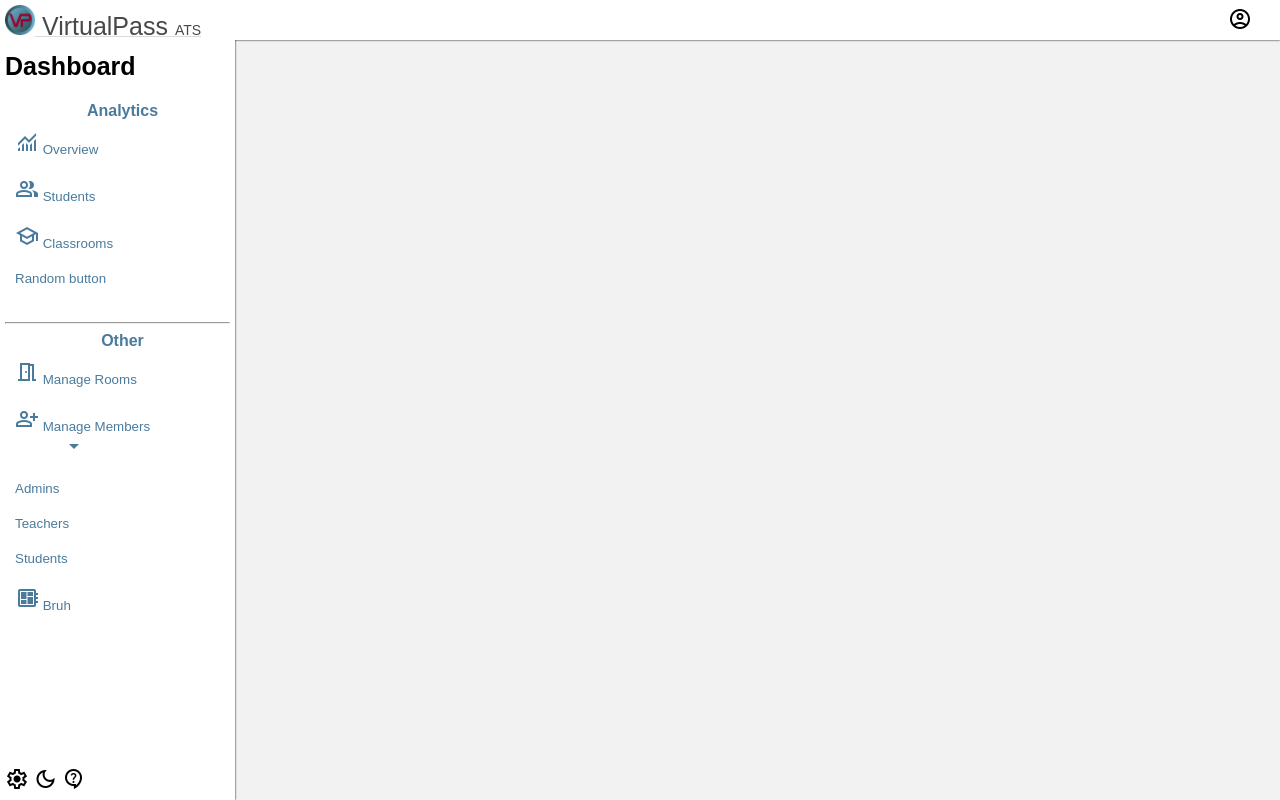
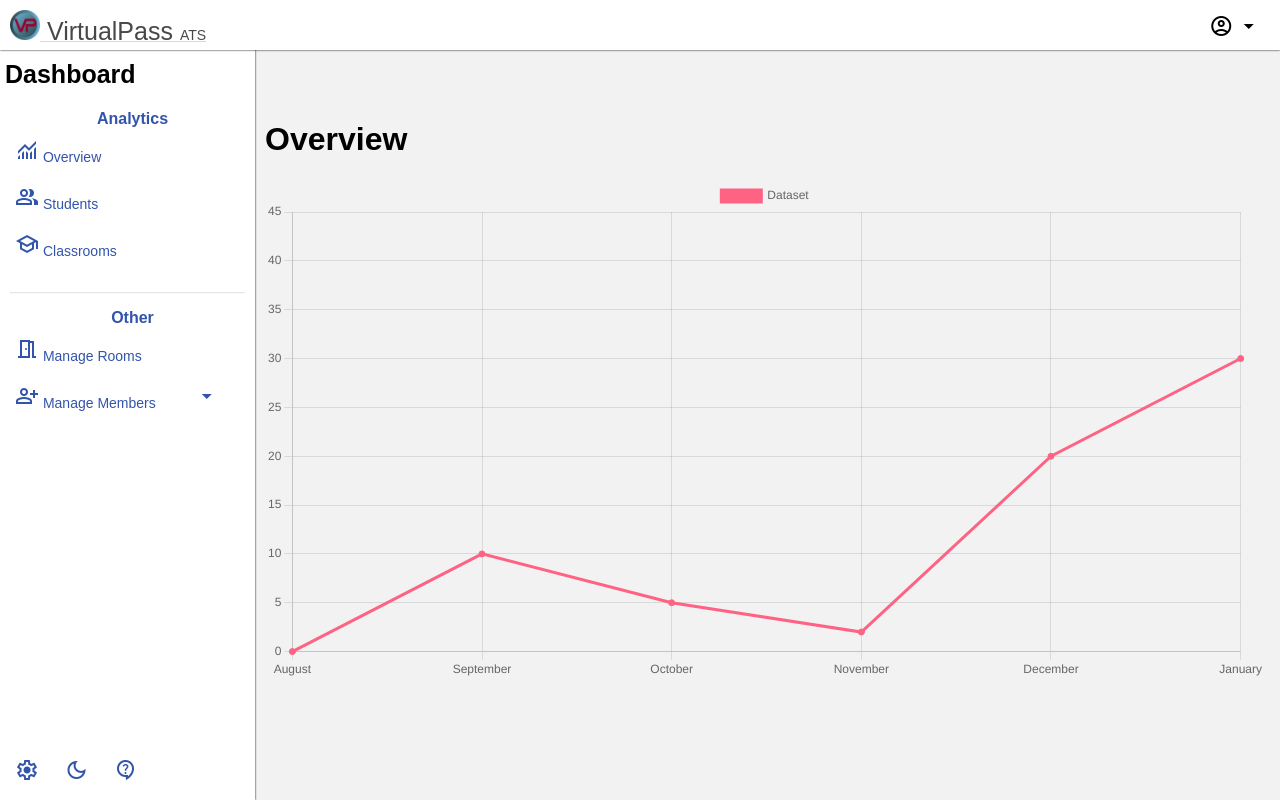
Before and after one commit to Duedot43/VirtualPass, a PHP site: page /home.html in a window 1280 px wide. Run offline with PHP 8.4, Linux system fonts and the light colour scheme.

Commit message:
Took way too long to get here.

```diff
--- a/src/home.html
+++ b/src/home.html
@@ -4,11 +4,12 @@
 <head>
     <meta charset="UTF-8">
     <title>Home</title>
-    <link href="./public/style.css" rel="stylesheet" type="text/css" />
-    <link rel="stylesheet"
-        href="https://fonts.googleapis.com/css2?family=Material+Symbols+Outlined:opsz,wght,FILL,GRAD@48,400,0,0" />
+    <meta name="home" content="admin-webpage."/>
+    <link rel="stylesheet" href="/public/style.css" type="text/css" />
     <link rel="stylesheet"
         href="https://fonts.googleapis.com/css2?family=Material+Symbols+Outlined:opsz,wght,FILL,GRAD@48,400,1,0" />
+    <script src="https://cdn.jsdelivr.net/npm/chart.js"></script>
+
 </head>
 
 <body>
@@ -18,7 +19,7 @@
 
             <div class="logo">
                 <a href="/" class="">
-                    <img src="./public/favicon.ico" alt="" width="30px" />
+                    <img src="/public/favicon.ico" alt="" width="30px" />
                     VirtualPass
 
                 </a>
@@ -27,36 +28,34 @@
 
             <div class="h-login-button">
 
-                <button id="l-button" onclick="login_button()">
+                <button id="l-button" class="dropdown-button">
 
                     <span class="material-symbols-outlined">
                         account_circle
                     </span>
+                    <span class="material-symbols-outlined">
+                        arrow_drop_down
+                    </span>
+
                 </button>
 
-                <div class="acc-menu" style="display:none;">
-                    <form>
-                        <label>
-                            Email:
-                            <input type="email" />
-                        </label>
+                <div class="acc-menu dropdown-container" style="display:none; padding-left: 3px;">
 
-                        <label>
-                            Password:
-                            <input type="password" />
-                        </label>
-                    </form>
+                    <button>
+                        My Account
+                        <br/>
+                        <a> {account} </a>
+                    </button>
 
+                    <hr style="opacity: 50%;"/>
+                    <button>Home</button>
+                    <button class="logout">Log Out</button>
 
                 </div>
             </div>
         </div>
 
         <div class="sidenav">
-
-            <!-- some weird buggy code. DO NOT TOUCH IT! not until I find a fix!! -->
-            <br /> <br />
-            <!-- No touch Zone ^ -->
 
             <div class="sidenav-head">
                 <h2>Dashboard</h2>
@@ -65,7 +64,7 @@
             <a>Analytics</a>
             <br>
             <div class="button-container-01">
-                <button>
+                <button id="overview-tab">
                     <span class="material-symbols-outlined">
                         monitoring
                     </span>
@@ -85,12 +84,10 @@
                     </span>
                     Classrooms
                 </button>
-                <button>Random button</button>
-
             </div>
 
             <br />
-            <hr />
+            <hr style="opacity: 25%; margin: 5px 10px 15px 5px;"/>
             <a>Other</a>
             <br />
 
@@ -102,20 +99,20 @@
                     Manage Rooms
                 </button>
 
-                <button>
+                <button class="dropdown-button">
+                    <i></i>
                     <span class="material-symbols-outlined">
                         person_add
                     </span>
                     Manage Members
 
-                    <span class="material-symbols-outlined" style=" padding-left: 47px;">
+                    <span class="material-symbols-outlined" style=" padding-left: 35px;">
                         arrow_drop_down
                     </span>
-
-
+                    <i></i>
                 </button>
 
-                <div class="button-container-02">
+                <div class="dropdown-container">
                     <button>
                         Admins
                     </button>
@@ -127,17 +124,30 @@
                     </button>
                 </div>
 
-                <button>
-                    <span class="material-symbols-outlined">
-                        empty_dashboard
-                    </span>
-                    Bruh
-                </button>
-
             </div>
 
             <div class="bottom-nav">
-                <div class="issue-tab" style="display:none;">
+
+                <button>
+                    <span class="material-symbols-outlined">
+                        settings
+                    </span>
+                </button>
+
+                <button>
+                    <span onclick="dark_mode()" class="material-symbols-outlined dark-mode-input">
+                    dark_mode
+                    </span>
+                </button>
+
+                <button class="dropdown-button">
+                    <span class="material-symbols-outlined ">
+                    contact_support
+                </span>
+                </button>
+
+
+                <div class="issue-tab dropdown-container" style="display:none;">
                     <div>
                         <p>Issues?</p>
                         <p>Please visit the</p>
@@ -149,28 +159,32 @@
                     </div>
                 </div>
 
-                <span class="material-symbols-outlined">
-                    settings
-                </span>
+                <p id="version-id" style="font-size:10px; margin: 0;"></p>
+            </div>
 
-                <span onclick="dark_mode()" class="material-symbols-outlined dark-mode-input">
-                    dark_mode
-                </span>
+        </div>
+    </div>
 
-                <span onclick="issues_button()" class="material-symbols-outlined">
-                    contact_support
-                </span>
 
-                <p id="version-id" style="font-size:10px; margin: 0;"></p>
+    <div class="content-container">
+        <div class="main">
+
+            <h1 style="font-family: Arial, Helvetica, sans-serif"> Overview </h1>
+
+            <div class="chart-container">
+                <canvas id="myChart" width="400" height="200"></canvas>
+
+                <script src="/include/chart_config.js"></script>
 
             </div>
-
         </div>
 
     </div>
 
 
-    <script src="include/mainScript.js"></script>
+
+    <script src="/include/mainScript.js"></script>
+
 </body>
 
 </html>
--- /dev/null
+++ b/src/include/chart_config.js
@@ -0,0 +1,30 @@
+const labels = [
+    'August',
+    'September',
+    'October',
+    'November',
+    'December',
+    'January',
+];
+
+const data = {
+    labels: labels,
+    datasets: [{
+        label: 'Dataset',
+        backgroundColor: 'rgb(255, 99, 132)',
+        borderColor: 'rgb(255, 99, 132)',
+        data: [0, 10, 5, 2, 20, 30, 45],
+    }]
+};
+
+const config = {
+    type: 'line',
+    data: data,
+    options: {}
+};
+
+
+const myChart = new Chart(
+    document.getElementById('myChart'),
+    config
+);
--- a/src/include/mainScript.js
+++ b/src/include/mainScript.js
@@ -1,15 +1,3 @@
-function login_button() {
-    'use strict';
-    let login = document.querySelector('.acc-menu');
-    login.style.display === ('none') ? login.style.display = ('block') : login.style.display = ('none')
-}
-
-function issues_button() {
-    let issues = document.querySelector('.issue-tab');
-    issues.style.display === ('none') ? issues.style.display = ('block') : issues.style.display = ('none');
-
-}
-
 function dark_mode() {
     const dark = document.querySelector('span');
 
@@ -18,13 +6,29 @@ function dark_mode() {
     })
 }
 
+const dropdown = document.getElementsByClassName("dropdown-button");
+let i;
+
+for (i = 0; i < dropdown.length; i++) {
+    dropdown[i].addEventListener("click",function() {
+        this.classList.toggle("active");
+        const dropdownContent = this.nextElementSibling;
+        if (dropdownContent.style.display === "block") {
+            dropdownContent.style.display = "none";
+        } else {
+            dropdownContent.style.display = "block";
+        }
+    });
+}
+
+
 function loadFile(filePath) {
-    var result = null;
-    var xmlhttp = new XMLHttpRequest();
-    xmlhttp.open("GET", filePath, false);
-    xmlhttp.send();
-    if (xmlhttp.status == 200) {
-        result = xmlhttp.responseText;
+    let result = null;
+    const xml_http = new XMLHttpRequest();
+    xml_http.open("GET", filePath, false);
+    xml_http.send();
+    if (xml_http.status === 200) {
+        result = xml_http.responseText;
     }
     return result;
 }
@@ -38,3 +42,5 @@ console.log(vp_ver);
 
 // deepcode ignore DOMXSS: Stop it please
 document.getElementById('version-id').innerHTML = "Version ATS-" + xmlDoc.getElementsByTagName("version")[0].childNodes[0].nodeValue;
+
+document.getElementById('overview-tab').style.backgroundColor = ('#acdbea')
--- a/src/public/style.css
+++ b/src/public/style.css
@@ -16,24 +16,41 @@ html, body {
 }
 
 @media screen and ( min-width: 600px ) {
+
+    .content-container {
+        margin: 45px 0 0 250px;
+        padding:15px;
+        overflow:auto;
+        white-space: nowrap;
+    }
+
+    .main {
+        margin: auto;
+        max-width: 1000px;
+        min-width: 250px;
+    }
+
+
     .nav-parent {
         display: flex;
         width: 100%;
         height: 40px;
-        box-shadow: 0 0 2px 0 #000000;
     }
 
     .top-nav {
         position: relative;
         margin: 0;
         width: 100%;
+        height: 50px;
         z-index: 9;
         border: 5px #3a3a3a;
         background-color: #ffffff;
+        box-shadow: 0 0 2px 0 #000000;
     }
 
     .logo {
-        padding: 5px;
+        position: relative;
+        padding: 10px;
         width: 200px;
 
     }
@@ -52,14 +69,13 @@ html, body {
     }
 
     .h-login-button {
-        position: absolute;
-        top: 5px;
+        position:absolute;
+        top: 12px;
         right: 5px;
-        border: 5px #ff0000;
     }
 
     .h-login-button button {
-        width: 70px;
+        width: 80px;
         height: 30px;
         background: none;
         border: none;
@@ -96,10 +113,10 @@ html, body {
     }
 
     .sidenav {
-        position: absolute;
-        padding: 5px 5px 5px;
+        position: fixed;
+        padding: 5px 0 5px 5px;
         bottom: 0;
-        width: 225px;
+        width: 250px;
         height: 100%;
         background-color: #ffffff;
         font-family: Arial, Helvetica, sans-serif;
@@ -115,7 +132,7 @@ html, body {
         width: 100%;
         font-weight: bold;
         text-align: center;
-        color: #4a7b9d;
+        color: #3254ab;
     }
 
     .sidenav button {
@@ -125,12 +142,18 @@ html, body {
         padding: 10px;
         background: none;
         border: none;
-        color: #4a7b9d;
+        font-size: 14px;
+        border-radius: 25px 0 0 25px;
+        color: #3254ab;
     }
 
     .sidenav button:hover {
-        background-color: #dadada;
+        background-color: #acdbea;
         cursor: pointer;
+    }
+
+    .sidenav-head  h2 {
+        margin-top: 65px;
     }
 
     .bottom-nav {
@@ -139,6 +162,12 @@ html, body {
         bottom: 5px;
         left: 5px;
         font-family: Arial, Helvetica, sans-serif;
+    }
+
+    .bottom-nav button {
+        display: inline-block;
+        width: 45px;
+        border-radius: 25px;
     }
 
     .issue-tab {
```
Also changed, not shown: other parts of src/public/style.css (+16 -10 lines), 1 other file.
